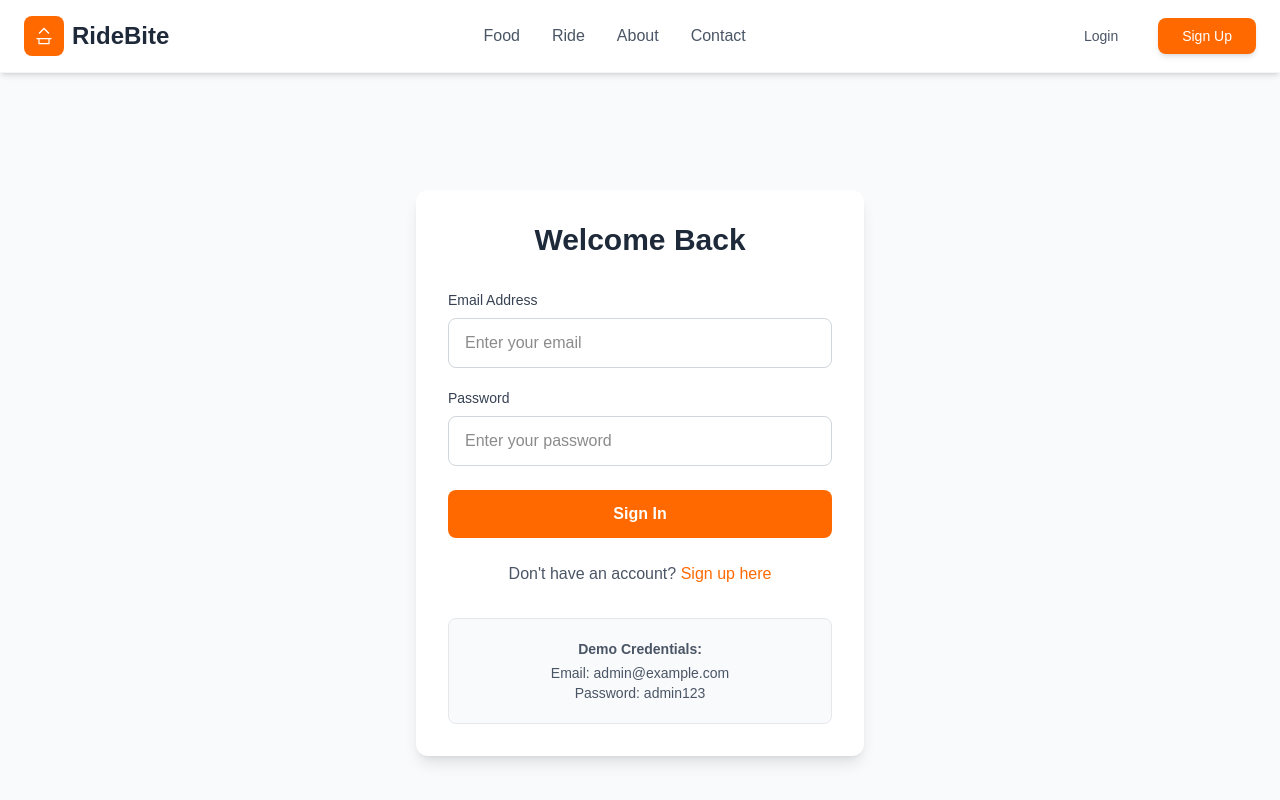
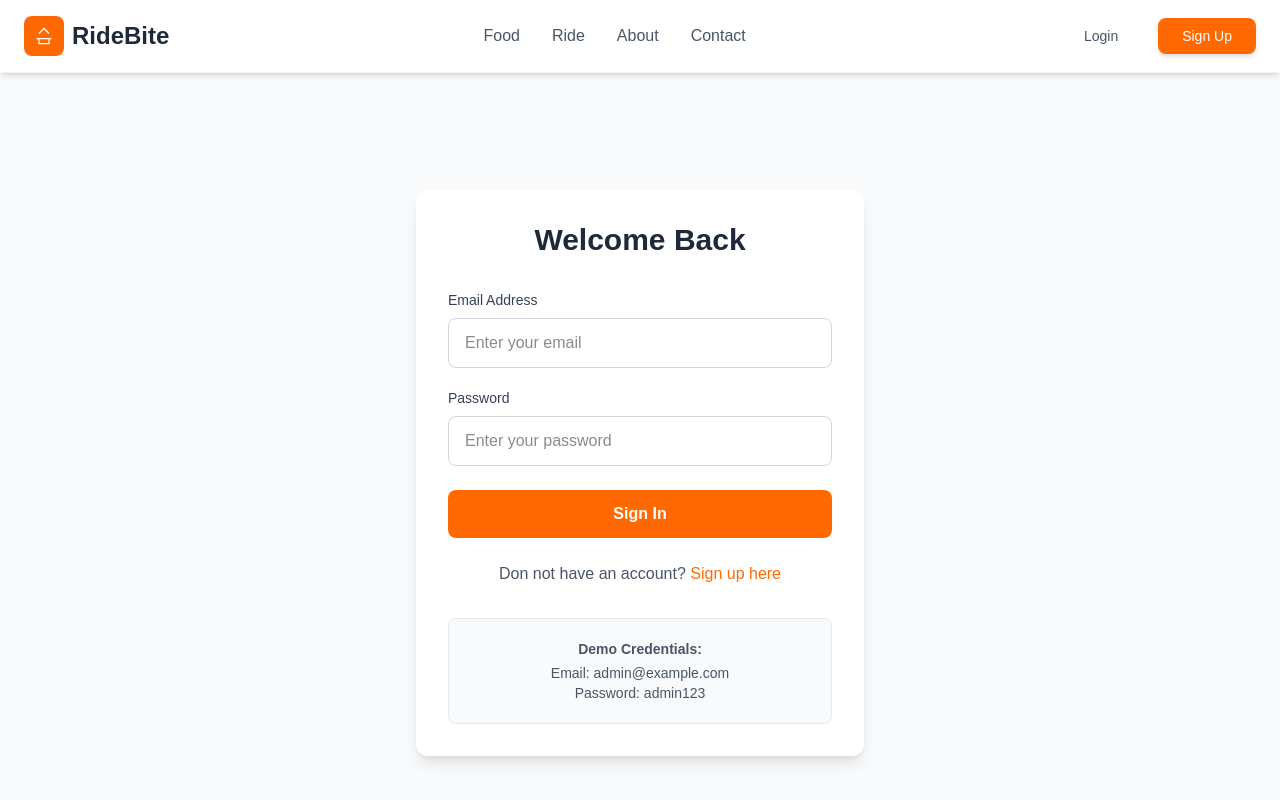
Before and after one commit to itsmahmudul/ridebite, a Next.js app: page /login in a window 1280 px wide. Shown: the top 800 px of the page. Built offline with nearby package versions, Linux system fonts and the light colour scheme; no server answers.

Commit message:
little problem

```diff
--- a/src/app/login/page.tsx
+++ b/src/app/login/page.tsx
@@ -100,7 +100,7 @@ export default function LoginPage() {
         </form>
 
         <p className="text-center text-gray-600 mt-6">
-          Don't have an account?{' '}
+          Don not have an account?{' '}
           <Link
             href="/signup"
             className="text-orange-500 hover:text-orange-600 font-medium transition-colors"
```
